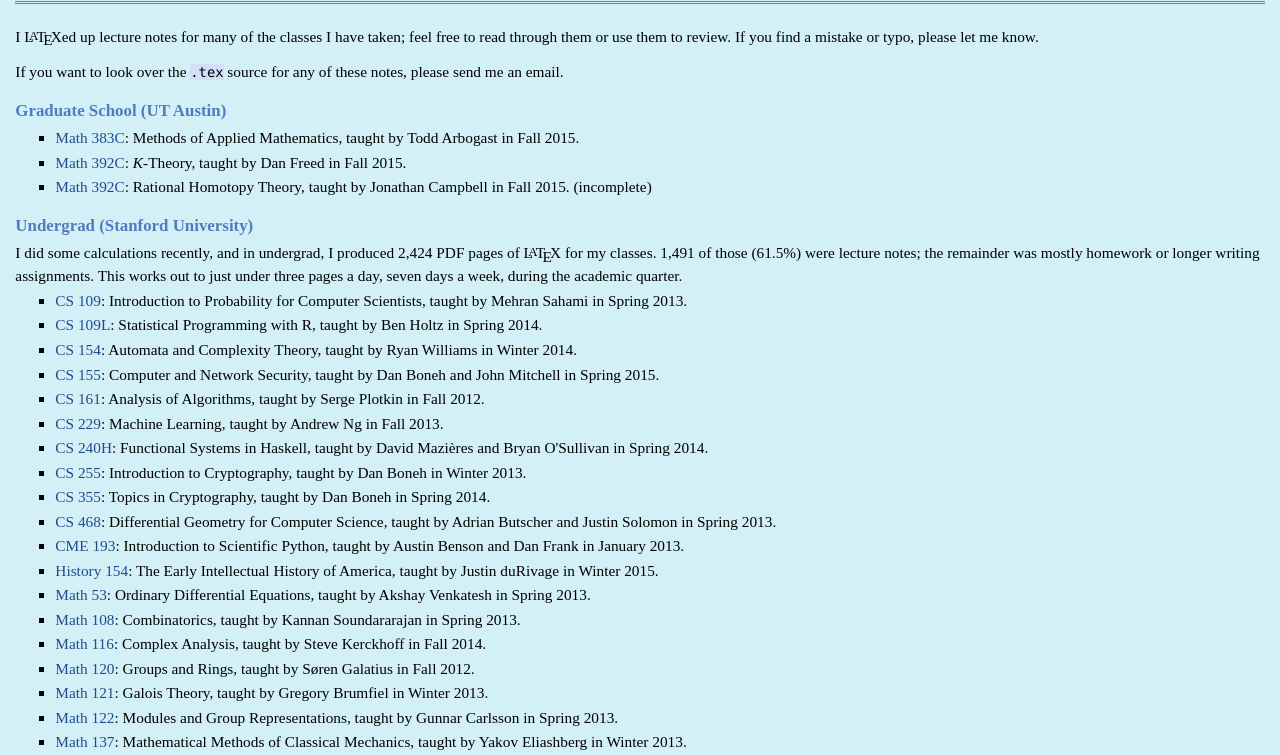
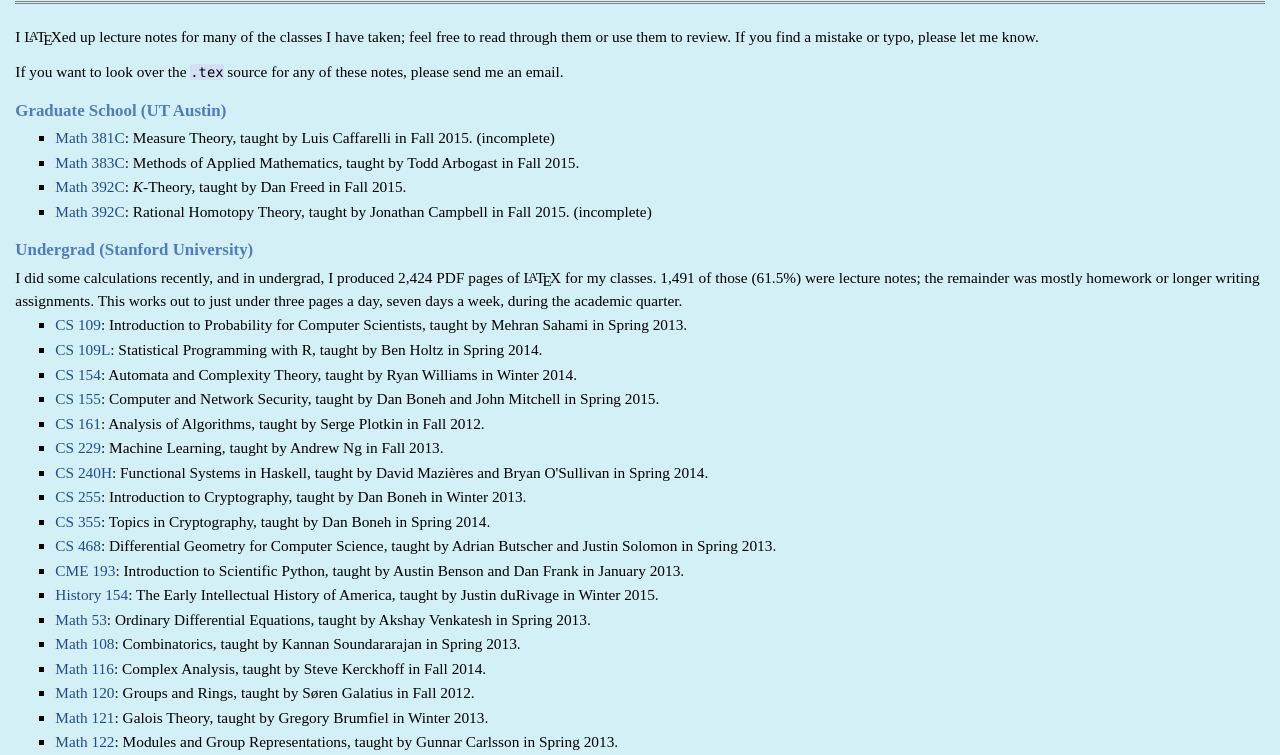
Before and after one commit to adebray/adebray.github.io, a plain HTML site: page lecture_notes/index.html in a window 1280 px wide. Shown: the part 43-798 px from the top of the page. Drawn offline with Linux system fonts and the light colour scheme.

Commit message:
Some lecture notes updates, AND re-adding m381c notes

```diff
--- a/lecture_notes/index.html
+++ b/lecture_notes/index.html
@@ -19,8 +19,7 @@
 Graduate School (UT Austin)
 </h3>
 <ul>
-	<!-- I have too many typos in these notes to reasonably share them with other people
-	<li><p><a href="m381c_notes.pdf">Math 381C</a>: Measure Theory, taught by Luis Caffarelli in Fall 2015.</p> -->
+	<li><p><a href="m381c_notes.pdf">Math 381C</a>: Measure Theory, taught by Luis Caffarelli in Fall 2015. (incomplete)</p>
 	<li><p><a href="m383c_notes.pdf">Math 383C</a>: Methods of Applied Mathematics, taught by Todd Arbogast in Fall 2015.</p>
 	<li><p><a href="m392c_Knotes.pdf">Math 392C</a>: <i>K</i>-Theory, taught by Dan Freed in Fall 2015.</p>
 	<li><p><a href="m392c_RHTnotes.pdf">Math 392C</a>: Rational Homotopy Theory, taught by Jonathan Campbell in Fall 2015. (incomplete)</p>
```
Also changed, not shown: 6 other files.
